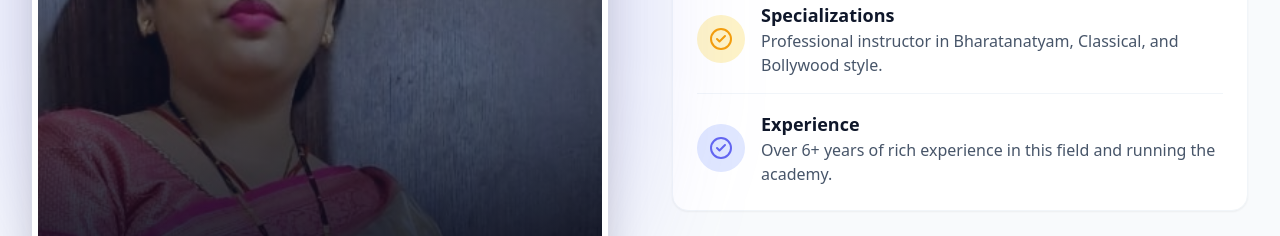
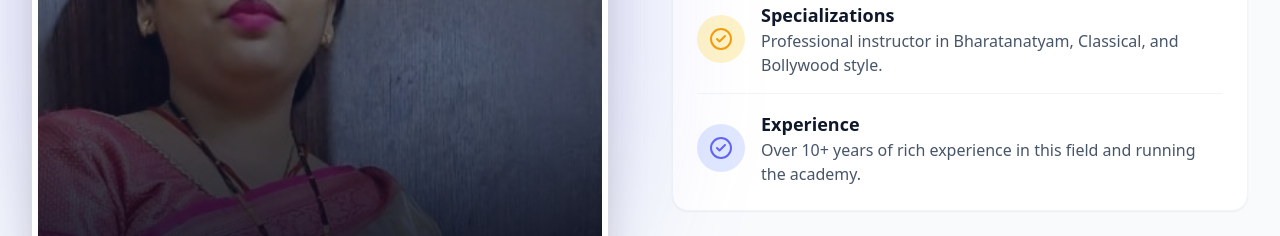
Before and after one commit to Shivam12220371/Nritya-Sakti-Academy, a React (Vite) app in the folder frontend/: page / in a window 1280 px wide. Shown: the part 3900-4136 px from the top of the page. Built offline with nearby package versions, Linux system fonts and the light colour scheme; no server answers.

Commit message:
expeience add

```diff
--- a/frontend/src/pages/HomePage.tsx
+++ b/frontend/src/pages/HomePage.tsx
@@ -29,7 +29,7 @@ const HomePage = () => {
               Authentic Indian Classical Training
             </div>
             <h1 className="text-5xl md:text-6xl lg:text-7xl font-extrabold tracking-tight mb-6 leading-tight">
-              Nritya Shakti Academy <br/><span className="text-4xl md:text-5xl lg:text-6xl text-transparent bg-clip-text bg-gradient-to-r from-amber-400 to-orange-500">Honoring Tradition. Inspiring Grace.</span>
+              Nritya Shakti Academy <br /><span className="text-4xl md:text-5xl lg:text-6xl text-transparent bg-clip-text bg-gradient-to-r from-amber-400 to-orange-500">Honoring Tradition. Inspiring Grace.</span>
             </h1>
             <p className="text-lg md:text-xl text-slate-300 mb-10 max-w-lg mx-auto md:mx-0">
               Immerse yourself in the profound art of Indian classical dance. Learn the perfect postures, express deep emotions, and master intricate rhythms with our esteemed gurus.
@@ -78,7 +78,7 @@ const HomePage = () => {
 
               <div className="absolute bottom-6 left-6 z-20 text-left">
                 <p className="text-amber-400 font-bold tracking-widest uppercase text-sm mb-1">Live Masterclass</p>
-                   <p className="text-white font-medium text-lg leading-tight">Advanced Formations<br/>and Mudras</p>
+                <p className="text-white font-medium text-lg leading-tight">Advanced Formations<br />and Mudras</p>
               </div>
             </div>
 
@@ -238,7 +238,7 @@ const HomePage = () => {
                   </div>
                   <div>
                     <h4 className="font-bold text-slate-900 dark:text-white text-lg">Experience</h4>
-                       <p className="text-slate-600 dark:text-slate-400">Over 6+ years of rich experience in this field and running the academy.</p>
+                    <p className="text-slate-600 dark:text-slate-400">Over 10+ years of rich experience in this field and running the academy.</p>
                   </div>
                 </div>
               </motion.div>
```
Lines whose indentation alone changed are shown as unchanged.
